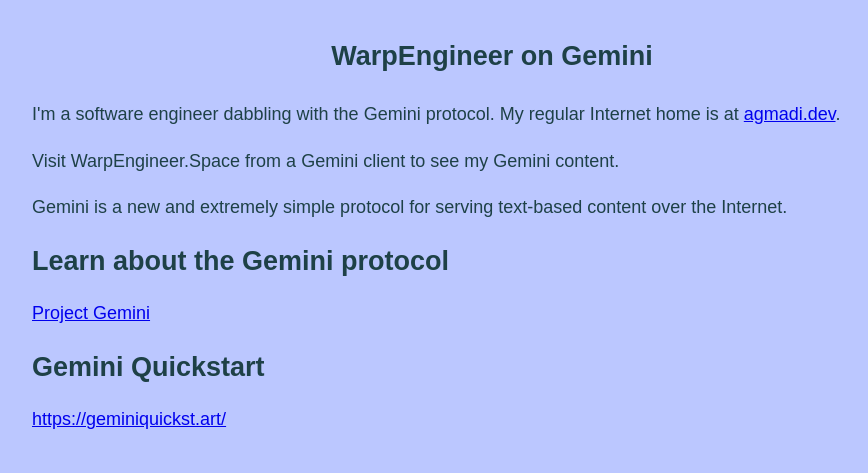
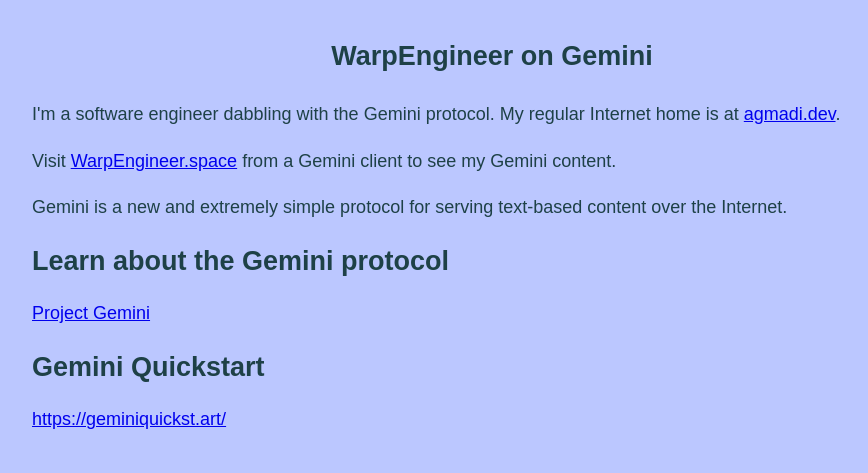
Before and after one commit to WarpEngineer/WarpEngineer.Space, a plain HTML site: page public_html/index.html in a window 1280 px wide. Shown: the whole page, without its empty margins (148-1016 px from the left). Drawn offline with Linux system fonts and the light colour scheme.

Commit message:
Updated html index

```diff
--- a/public_html/index.html
+++ b/public_html/index.html
@@ -54,7 +54,7 @@ h1 {
 	<h1>WarpEngineer on Gemini</h1>
 	<p>
 	<p>I'm a software engineer dabbling with the Gemini protocol. My regular Internet home is at <a href="https://agmadi.dev">agmadi.dev</a>.
-	<p>Visit WarpEngineer.Space from a Gemini client to see my Gemini content.
+	<p>Visit <a href=gemini://warpengineer.space>WarpEngineer.space</a> from a Gemini client to see my Gemini content.
 	<p>Gemini is a new and extremely simple protocol for serving text-based content over the Internet.
 	<p><h2>Learn about the Gemini protocol</h2>
 	<p><p>
```
